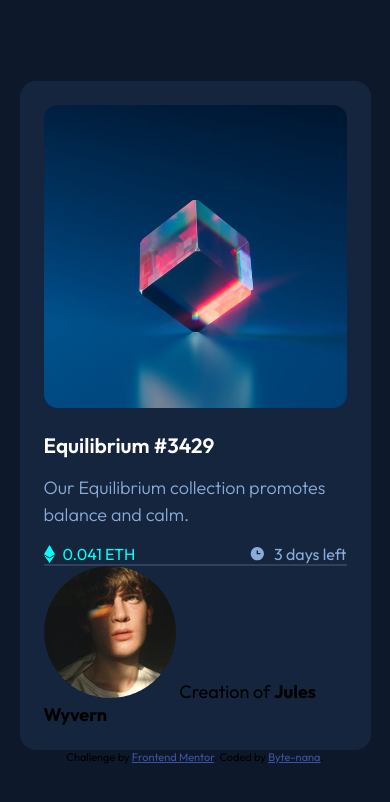
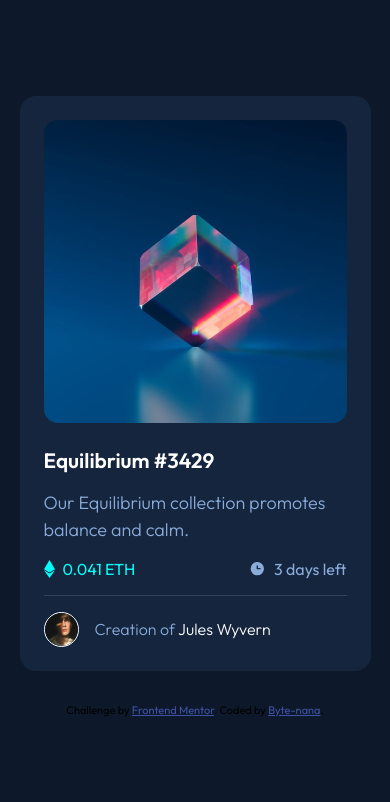
Before and after one commit to Byte-nana/front-end-practice, a plain HTML site: page nft-preview-card-component-main/index.html in a window 390 px wide. Drawn offline with Linux system fonts and the light colour scheme.

Commit message:
style: mobile css

```diff
--- a/nft-preview-card-component-main/css/style.css
+++ b/nft-preview-card-component-main/css/style.css
@@ -47,7 +47,8 @@ body {
   content: '';
   display: block;
   width: 100%;
-  height: 2px;
+  height: 1px;
+  margin: 1rem 0;
   background-color: var(--color-line);
 }
 .describe__title {
@@ -77,9 +78,26 @@ body {
 .describe__time {
   color: var(--color-text);
 }
-
+.card__profile {
+  display: flex;
+  align-items: center;
+  gap: 1rem;
+  font-size: 1rem;
+  color: var(--color-text);
+  font-weight: 300;
+}
+.profile__avatar {
+  width: 35px;
+  height: 35px;
+  border: 1px solid var(--color-text-accent);
+  border-radius: 50%;
+}
+.profile__name {
+  color: var(--color-text-accent);
+}
 /*  */
 .attribution {
+  margin: 2rem 0;
   font-size: 11px;
   text-align: center;
 }
--- a/nft-preview-card-component-main/index.html
+++ b/nft-preview-card-component-main/index.html
@@ -47,9 +47,15 @@
           </div>
         </div>
       </article>
-      <div>
-        <img src="./images/image-avatar.png" alt="avatar" />
-        <span> Creation of <strong>Jules Wyvern</strong> </span>
+      <div class="card__profile">
+        <img
+          class="profile__avatar"
+          src="./images/image-avatar.png"
+          alt="avatar"
+        />
+        <span>
+          Creation of <span class="profile__name">Jules Wyvern</span>
+        </span>
       </div>
     </section>
     <!--  -->
```
